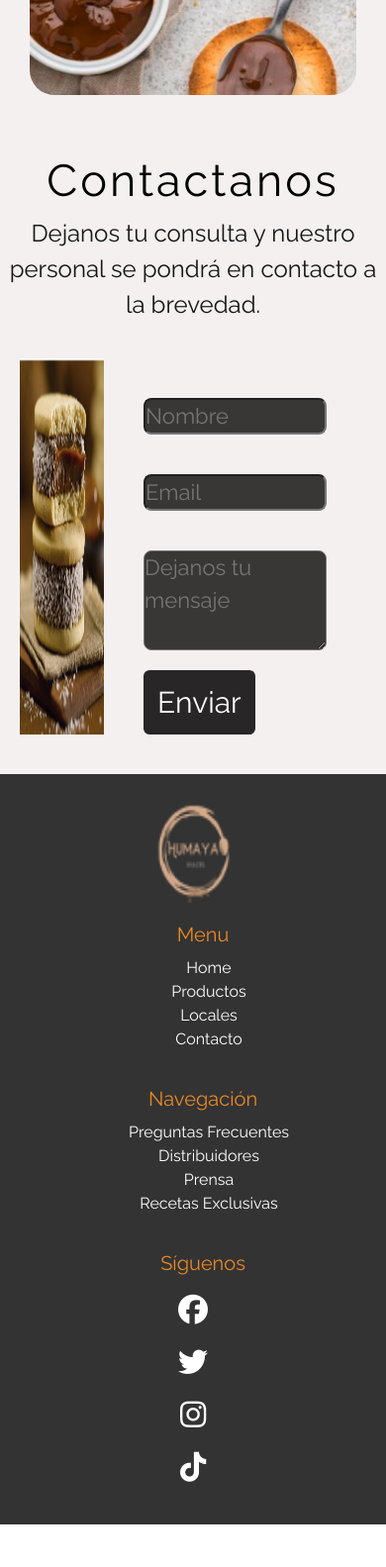
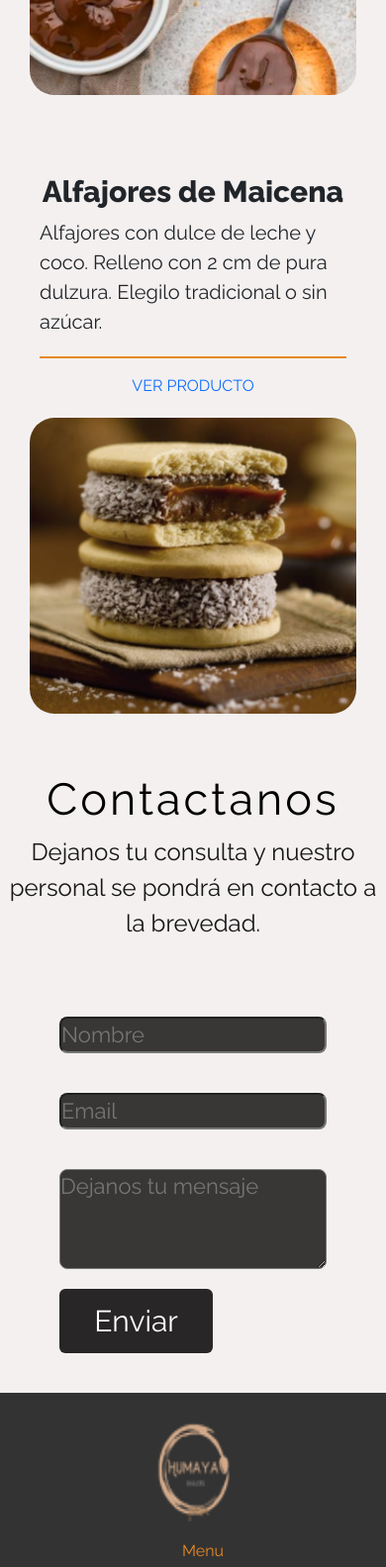
Before and after one commit to danielaHomobono/humaya, a plain HTML site: page index.html in a window 390 px wide. Shown: the part 2540-4123 px from the top of the page at 99% size. Before the commit the page ends 4080 px from the top, so only its background shows below. Drawn offline with nearby package versions, Linux system fonts and the light colour scheme; no server answers.

Commit message:
cambios mobile

```diff
--- a/index.html
+++ b/index.html
@@ -111,13 +111,25 @@
 
 
       </section>
+      <section class="colection container" >
+        <article class="colection__content">
+            <h3 class="colection__title">Alfajores de Maicena</h3>
+                   <p class="colection__text">Alfajores con dulce de leche y coco. Relleno con 2 cm de pura dulzura. Elegilo tradicional o sin azúcar.</p>
+                   <a class="colection__link" href="./pages/shop">VER PRODUCTO</a>
+                </article>
+                  <div class="colection__cover">
+                       <img class="img_cover"src="./img/img-4.jpg" alt="">
+                   </div>
+
+
+    </section>
       <section class="contacto-container">
         <h1 class="contacto-title">Contactanos</h1>
         <p class="contacto-text">Dejanos tu consulta y nuestro personal se pondrá en contacto a la brevedad.</h2>
           <div class="contacto">
-          <div class="contacto-img">
+          <!--<div class="contacto-img">
             <img src="./img/alfajor.png" alt="">
-            </div>
+            </div>-->
           <form class="contacto-form">
           <input class="input-contact" type="text" placeholder="Nombre">
         <input class="input-contact" type="Email" placeholder="Email">
--- a/style.css
+++ b/style.css
@@ -1,3 +1,4 @@
+
 
  *{
   margin: 0;
@@ -155,7 +156,7 @@
 
 
 }
-  .colection:nth-child(2) .colection__cover{
+.colection:nth-child(even) .colection__cover{
   order:-1;
 
 }
@@ -203,12 +204,13 @@
   color: rgba(14, 14, 14, 0.967);
 
 }
-.contacto-img {
+/*.contacto-img {
   width: 550px;
   display: flex;
-    background-size: cover;
+  background-size:cover;
+  border-radius: 12px;
 
-}
+}*/
 
 
 .contacto-form {
@@ -317,9 +319,21 @@
 font-weight: 500;
 color: #e68926;
 }
-.social-links {
+.footer-icons {
+display: flex;
+flex-direction: column; /* Colocar los iconos en una columna */
+align-items: center; /* Centrar los iconos verticalmente */
+}
+.footer-col .social-links {
 display: flex;
 flex-direction: column;
+justify-content: center;
+margin-left: 40px;
+}
+.social-links i {
+
+
+font-size: 25px; /* Aumentar el tamaño de fuente de los íconos de redes sociales */
 }
 
 
@@ -399,7 +413,7 @@
     grid-template-columns: repeat(2, 1fr); /* Cambiar a dos columnas en pantallas pequeñas */
   }
 
-
+  .titulo-receta,
   .recetas-link {
     margin-left: 0; /* Eliminar el margen izquierdo en pantallas pequeñas */
     text-align: center; /* Centrar el texto */
@@ -407,15 +421,8 @@
 }
 
 
-
-
-
-@media (max-width: 767px) {
-
-
-
 /* Media query para pantallas pequeñas (hasta 768px) */
-
+@media (max-width: 768px) {
 .colection {
   display: block; /* Mostrar elementos uno debajo del otro */
 }
@@ -446,14 +453,18 @@
   justify-content: center; /* Centrar verticalmente */
 }
 
-  .contacto-img {
+/*.contacto-img {
   width: 80%;
-    margin-bottom: 20px; /* Agregar margen inferior para separar la imagen del formulario */
+  margin-bottom: 20px;
+}/*
+
+.contacto-form {
+  width: 70%; /* Ajustar el ancho del formulario
 }
 
-  .contacto-form {
-    width: 70%; /* Ajustar el ancho del formulario */
-  }
+*/
+
+
 
 
 
@@ -462,7 +473,13 @@
   width: 50%; /* Reducir el ancho del botón de enviar */
 }
 
+.contenedorR {
 
+
+  display: grid;
+  grid-template-columns: repeat(2, 1fr);
+  gap: 40px;
+}
 /* Cambios en las recetas para que aparezcan una debajo de la otra */
 .recetas {
   display: flex;
@@ -470,7 +487,7 @@
   align-items: center;
 }
 
-  .recetas img {
+.recetas .img {
   width: 100%; /* Asegurarse de que las imágenes de recetas ocupen todo el ancho */
 }
 
@@ -478,51 +495,50 @@
 .recetas-link {
   text-align: center; /* Centrar el texto en las recetas */
 }
-
-  /* Cambios en el footer para centrarlo más a la izquierda */
 .footer {
   height: auto; /* Cambiar la altura del footer para ajustar al contenido */
   padding: 20px 0; /* Añadir espacio interno al footer */
-    text-align: center; /* Centrar el texto del footer */
+  text-align: center; /* Centrar el texto del footer a la izquierda */
 }
+/* Cambios en el footer para centrarlo más a la izquierda */
+.footer-col {
+  flex: none;
+  margin: 10px 0;
 
-  .footer-col {
-    flex: none; /* Eliminar la distribución uniforme del espacio */
-    margin: 10px 0; /* Reducir el margen en elementos del footer */
+
 }
 
 .footer-col h4 {
-    font-size: 20px; /* Aumentar el tamaño de fuente en los títulos del footer */
+  font-size: 16px; /* Reducir el tamaño de fuente en los títulos del footer */
   margin-bottom: 10px; /* Reducir el espacio entre títulos y elementos de lista */
 }
 
 .footer-menu {
   display: flex;
-    justify-content: center; /* Centrar horizontalmente los elementos */
-    align-items: center; /* Centrar verticalmente los elementos */
-  }
-
-  .footer-menu a {
-    margin: 0 10px; /* Agregar espacio horizontal entre "Menu" y "Navegación" */
+  flex-direction: column; /* Colocar los elementos en una fila */
+  align-items: center; /* Centrar los elementos verticalmente */
+  justify-content: space-between; /* Espaciar el menú y los iconos de redes sociales */
 }
 
 .footer-icons {
-    display: flex;
-    flex-direction: column; /* Colocar los iconos en una columna */
+  display: flex; /* Alinear los iconos en una fila */
   align-items: center; /* Centrar los iconos verticalmente */
+  margin: 0; /* Eliminar el margen entre los iconos de redes sociales */
 }
 
-  .social-links {
+.footer-col .social-links {
   display: flex;
-    flex-direction: column; /* Colocar los enlaces de redes sociales en una columna */
-    align-items: center; /* Centrar los enlaces verticalmente */
+  flex-direction: row;
+  justify-content: center; /* Alinear los enlaces de redes sociales en una fila */
 }
 
 .social-links a {
-    margin: 10px 0; /* Agregar espacio vertical entre los enlaces de redes sociales */
+
+  margin-left: 10px; /* Agregar espacio horizontal entre los enlaces de redes sociales */
 }
 
 .social-links i {
-    font-size: 30px; /* Aumentar el tamaño de fuente de los íconos de redes sociales */
+
+  font-size: 24px; /* Aumentar el tamaño de fuente de los íconos de redes sociales */
 }
 }
```
Lines whose indentation alone changed are shown as unchanged.
